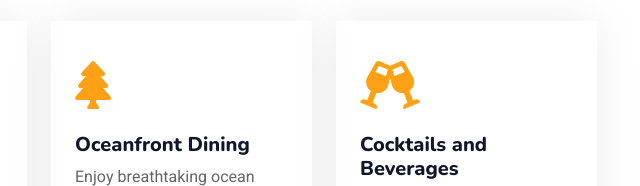
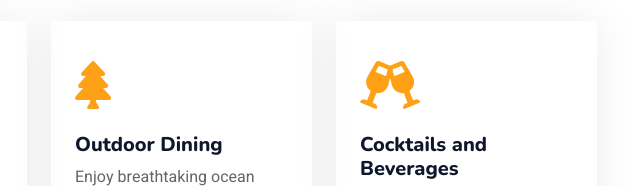
Before and after one commit to shehanmadhuka94/kingfisherseafoodrestaurant, a plain HTML site: page index.html in a window 1280 px wide. Shown: the part 940-1126 px from the top of the page, 601-1241 px from the left. Drawn offline with nearby package versions, Linux system fonts and the light colour scheme.

Commit message:
Update index.html

```diff
--- a/index.html
+++ b/index.html
@@ -106,7 +106,7 @@
                     <div class="col-lg-3 col-sm-6 wow fadeInUp" data-wow-delay="0.5s">
                         <div class="service-item rounded pt-3">
                             <div class="p-4">
-                                <i class="fa fa-3x fa-tree text-primary mb-4"></i> <h5>Oceanfront Dining</h5>
+                                <i class="fa fa-3x fa-tree text-primary mb-4"></i> <h5>Outdoor Dining</h5>
                                 <div class="p">Enjoy breathtaking ocean views while indulging in a delicious meal on our outdoor terrace.</div>
                             </div>
                         </div>
```
